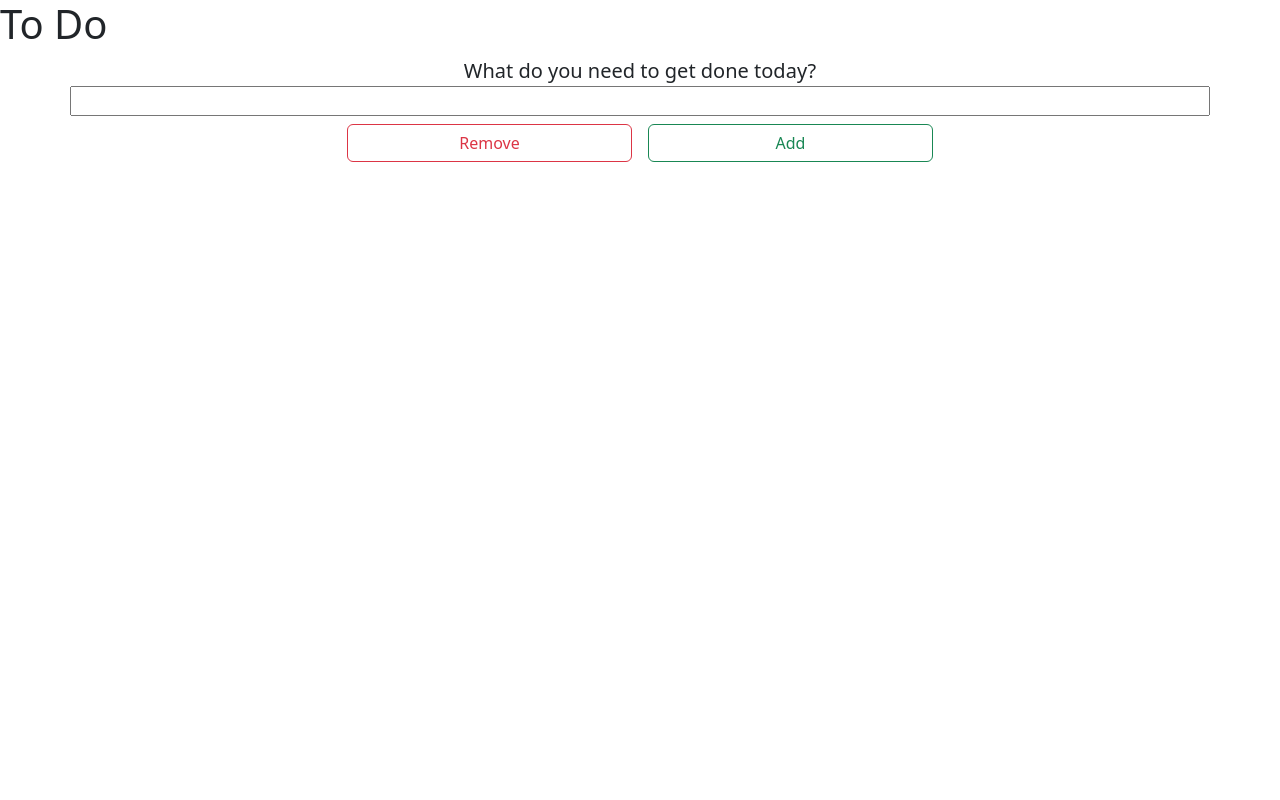
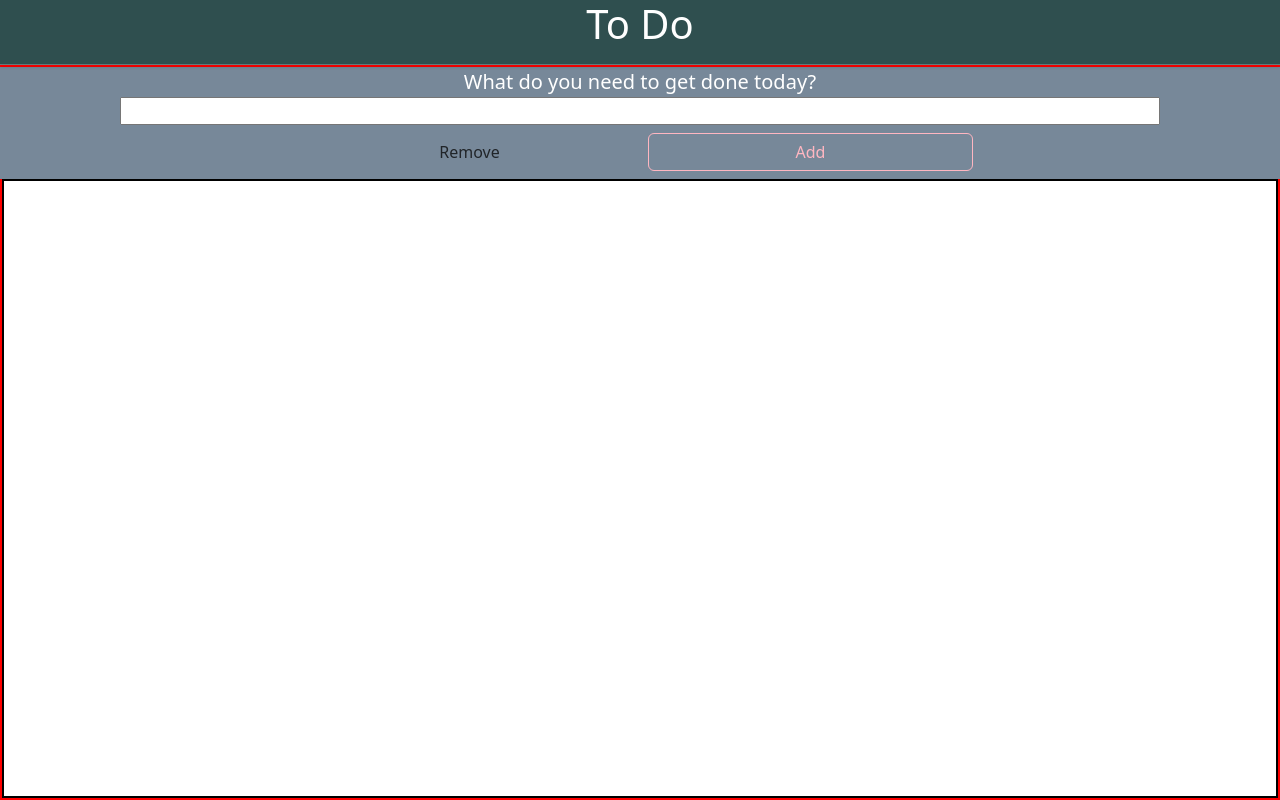
Before and after one commit to fspruce/to-do-app, a plain HTML site: page index.html in a window 1280 px wide. Drawn offline with nearby package versions, Linux system fonts and the light colour scheme.

Commit message:
Add styling to body and user input section

```diff
--- a/assets/css/style.css
+++ b/assets/css/style.css
@@ -5,6 +5,41 @@
 @import url('');
 
 /* Global Styles */
+body {
+  min-height: 100vh;
+  display: flex;
+  flex-direction: column;
+  margin: 0;
+  padding: 0;
+  color: white;
+}
+
+* {
+  margin: 0;
+  padding: 0;
+  box-sizing: border-box;
+}
+
+/* Custom Buttons */
+/* Add */
+.cstm-btn-add {
+  border-color: white;
+  color:white;
+}
+.cstm-btn-add:hover{
+  background-color: white;
+  color: lightslategray;
+}
+.cstm-btn-add {
+  border-color: lightpink;
+  color:lightpink;
+}
+.cstm-btn-add:hover{
+  background-color: lightpink;
+  color: lightslategray;
+}
+/* Remove */
+
 /* Variables */
 :root {
   --primary-font:"";
@@ -16,10 +51,33 @@
   --background-color: #;
 }
 
-/* Navigation */
-
 /* Header */
-
+header {
+  background-color: darkslategray;
+  flex-shrink: 0;
+}
+header > hr {
+  box-shadow: 0 2px 3px black;
+  margin-bottom: 0;
+}
 /* Main Content */
+main{
+  border: 2px solid red;
+  flex: 1;
+  display: flex;
+  flex-direction: column;
+}
+#user-container {
+  margin-top: 0;
+  background-color: lightslategray;
+  flex-shrink: 0;
+}
+#user-container input{
+  max-width: 80%;
+}
+#item-container {
+  border: 2px solid black;
+  flex: 1;
+}
 
 /* Footer */
--- a/index.html
+++ b/index.html
@@ -20,16 +20,17 @@
     <nav></nav>
     <!-- Header -->
     <header>
-      <h1> To Do</h1>
+      <h1 class="display-6 text-center"> To Do</h1>
+      <hr>
     </header>
 
     <!-- Main Content -->
-    <main class="container">
+    <main>
       <div id="user-container" class="row text-center justify-content-center">
         <label for="user-input" class="lead">What do you need to get done today?</label>
         <input id="user-input" type="text" name="item">
-        <button class="col-3 m-2 btn btn-outline-danger" onclick="removeTask()">Remove</button>
-        <button class="col-3 m-2 btn btn-outline-success" onclick="addTask()">Add</button>
+        <button class="col-3 m-2 btn cstm-btn-remove" onclick="removeTask()">Remove</button>
+        <button class="col-3 m-2 btn cstm-btn-add" onclick="addTask()">Add</button>
       </div>
       <div id="item-container"></div>
     </main>
```
